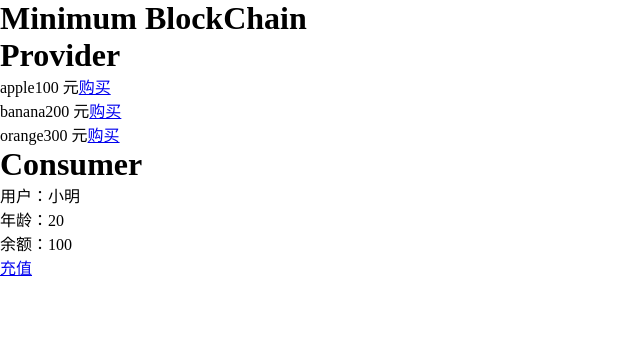
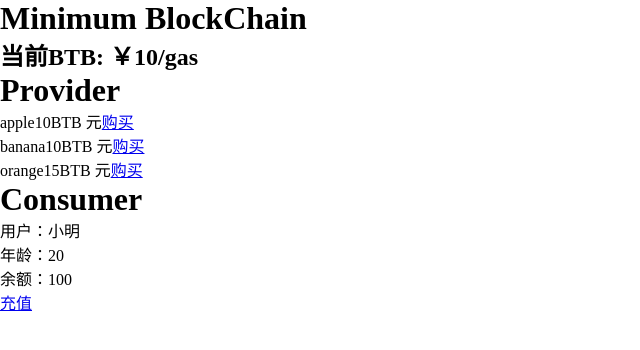
Before and after one commit to kongmingLatern/BlockChain, a Vue app: page / in a window 1280 px wide. Shown: the top 350 px of the page, without its empty margins (0-640 px from the left). Built offline with nearby package versions, Linux system fonts and the light colour scheme.

Commit message:
feat: add type GoodsItem

```diff
--- a/src/App.vue
+++ b/src/App.vue
@@ -3,6 +3,8 @@ import HomeView from '@/views/HomeView.vue';
 </script>
 
 <template>
+  <h1 text-center color-lightblue>Minimum BlockChain</h1>
+  <h2 text-center>当前BTB: ￥10/gas</h2>
   <HomeView />
 </template>
 
--- a/src/components/GoodsItmes.vue
+++ b/src/components/GoodsItmes.vue
@@ -13,7 +13,7 @@ defineProps<{
   goods: {
     id: number | string,
     name: string;
-    price: number;
+    price: string;
   }[]
 }>()
 </script>
--- a/src/type/index.ts
+++ b/src/type/index.ts
@@ -11,3 +11,9 @@ interface Transaction {
   recipient: string
   amount: number
 }
+
+export interface GoodsItem {
+  id: string | number
+  name: string
+  price: string
+}
--- a/src/views/HomeView.vue
+++ b/src/views/HomeView.vue
@@ -5,7 +5,6 @@ import Consumer from "./Consumer.vue";
 </script>
 
 <template>
-  <h1 text-center color-lightblue>Minimum BlockChain</h1>
   <Provider />
   <Consumer />
 </template>
--- a/src/views/Provider.vue
+++ b/src/views/Provider.vue
@@ -9,21 +9,22 @@
 <script setup lang='ts'>
 import { reactive } from "vue";
 import GoodsItmes from "../components/GoodsItmes.vue";
-const goodsItem = reactive([
+import type { GoodsItem } from '../type';
+const goodsItem = reactive<GoodsItem[]>([
   {
     id: 1,
     name: "apple",
-    price: 100,
+    price: '10BTB',
   },
   {
     id: 2,
     name: "banana",
-    price: 200,
+    price: '10BTB',
   },
   {
     id: 3,
     name: "orange",
-    price: 300,
+    price: '15BTB',
   },
 ]);
 </script>
```
